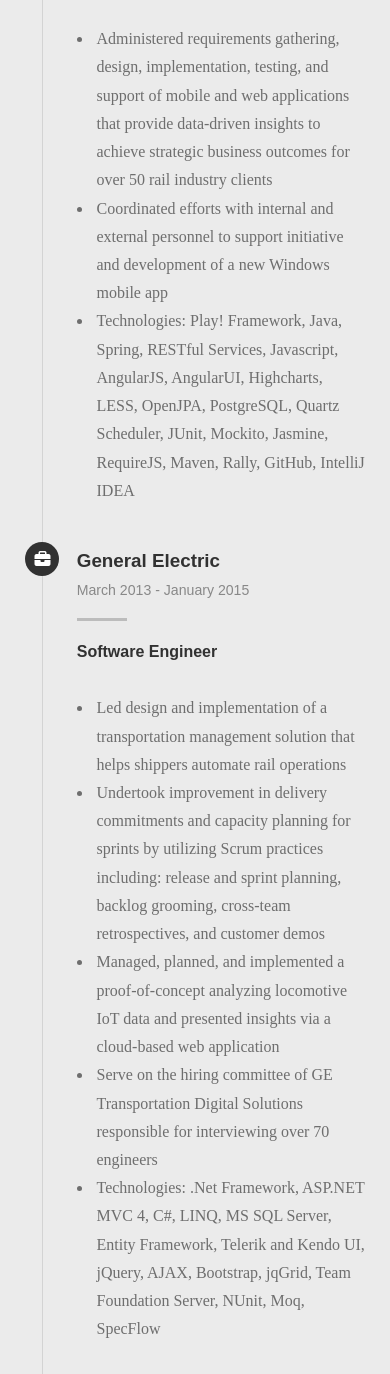
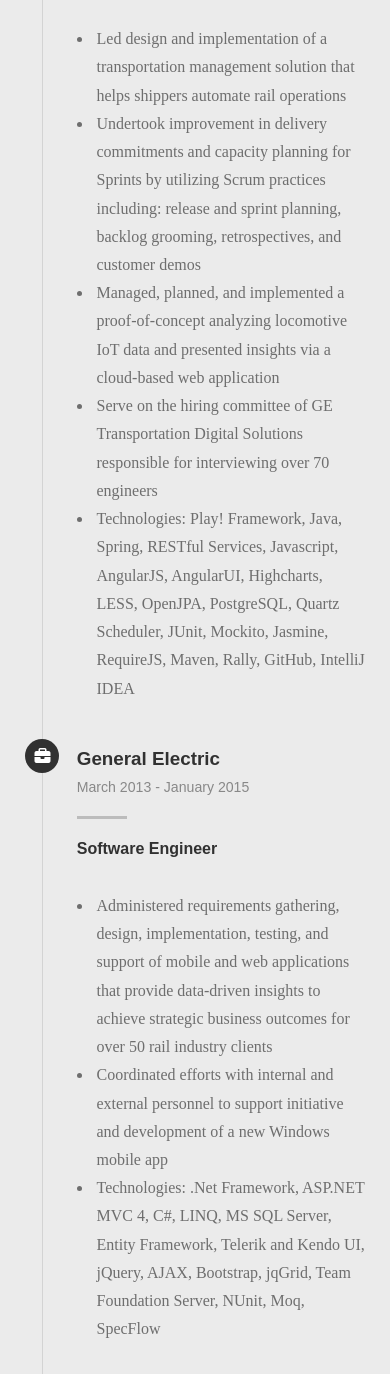
Before and after one commit to a7i/a7i.github.io, a website: page index.html in a window 390 px wide. Shown: the part 5476-6850 px from the top of the page. Drawn offline with nearby package versions, Linux system fonts and the light colour scheme; some packages are replaced by stand-ins of ours; a script that the page names is missing; files whose address does not match are found by name; a web font is replaced by a local one.

Commit message:
Swap job description

```diff
--- a/index.html
+++ b/index.html
@@ -304,8 +304,10 @@
                 <h4>Sr. Software Engineer</h4>
                 <p>
                   <ul class="unlisted">
-                    <li>Administered requirements gathering, design, implementation, testing, and support of mobile and web applications that provide data-driven insights to achieve strategic business outcomes for over 50 rail industry clients</li>
-                    <li>Coordinated efforts with internal and external personnel to support initiative and development of a new Windows mobile app</li>
+                    <li>Led design and implementation of a transportation management solution that helps shippers automate rail operations</li>
+                    <li>Undertook improvement in delivery commitments and capacity planning for Sprints by utilizing Scrum practices including: release and sprint planning, backlog grooming, retrospectives, and customer demos</li>
+                    <li>Managed, planned, and implemented a proof-of-concept analyzing locomotive IoT data and presented insights via a cloud-based web application</li>
+                    <li>Serve on the hiring committee of GE Transportation Digital Solutions responsible for interviewing over 70 engineers</li>
                     <li><i>Technologies:</i> Play! Framework, Java, Spring, RESTful Services, Javascript, AngularJS, AngularUI, Highcharts, LESS, OpenJPA, PostgreSQL, Quartz Scheduler, JUnit, Mockito, Jasmine, RequireJS, Maven, Rally, GitHub, IntelliJ IDEA</li>
                   </ul>
                 </p>
@@ -329,10 +331,8 @@
                 <h4>Software Engineer</h4>
                 <p>
                   <ul class="unlisted">
-                    <li>Led design and implementation of a transportation management solution that helps shippers automate rail operations</li>
-                    <li>Undertook improvement in delivery commitments and capacity planning for sprints by utilizing Scrum practices including: release and sprint planning, backlog grooming, cross-team retrospectives, and customer demos</li>
-                    <li>Managed, planned, and implemented a proof-of-concept analyzing locomotive IoT data and presented insights via a cloud-based web application</li>
-                    <li>Serve on the hiring committee of GE Transportation Digital Solutions responsible for interviewing over 70 engineers</li>
+                    <li>Administered requirements gathering, design, implementation, testing, and support of mobile and web applications that provide data-driven insights to achieve strategic business outcomes for over 50 rail industry clients</li>
+                    <li>Coordinated efforts with internal and external personnel to support initiative and development of a new Windows mobile app</li>
                     <li><i>Technologies:</i> .Net Framework, ASP.NET MVC 4, C#, LINQ, MS SQL Server, Entity Framework, Telerik and Kendo UI, jQuery, AJAX, Bootstrap, jqGrid, Team Foundation Server, NUnit, Moq, SpecFlow</li>
                   </ul>
                 </p>
```
Also changed, not shown: 2 other files.
